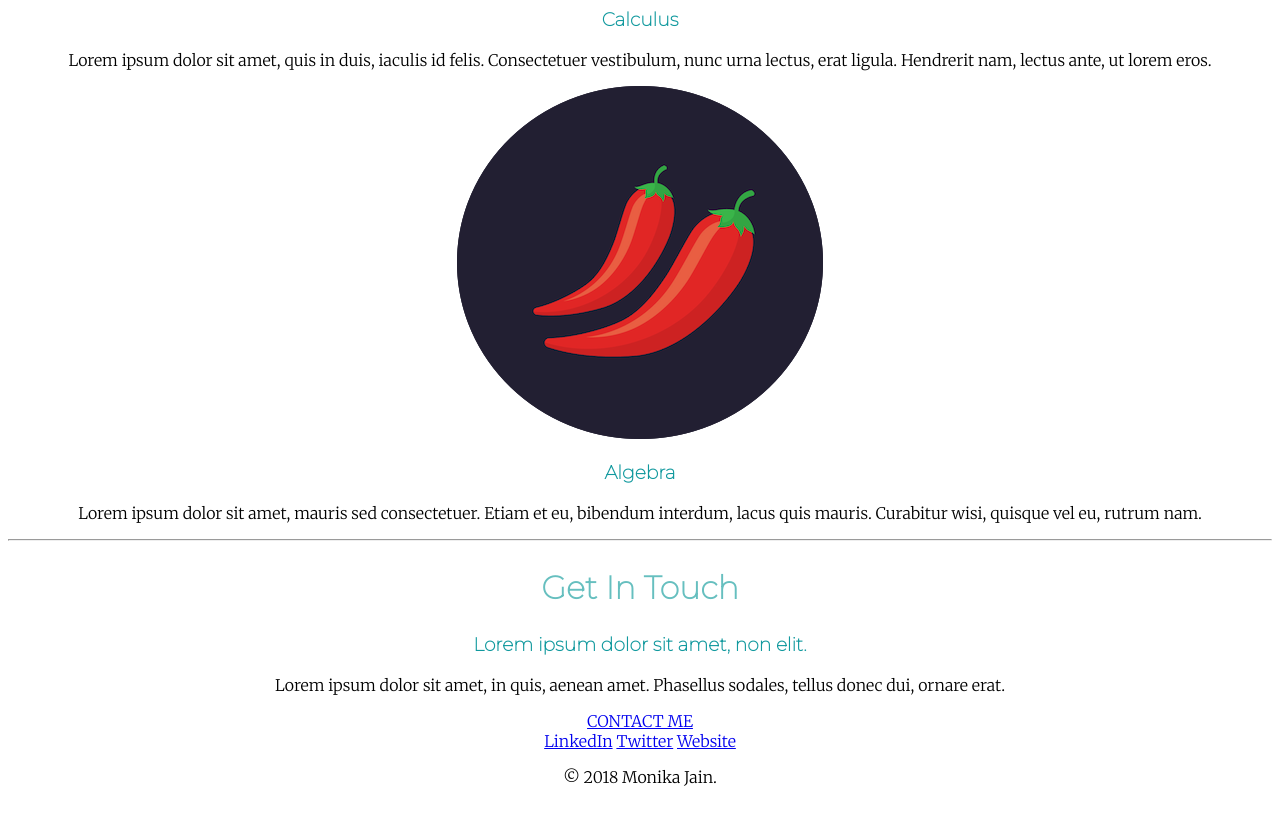
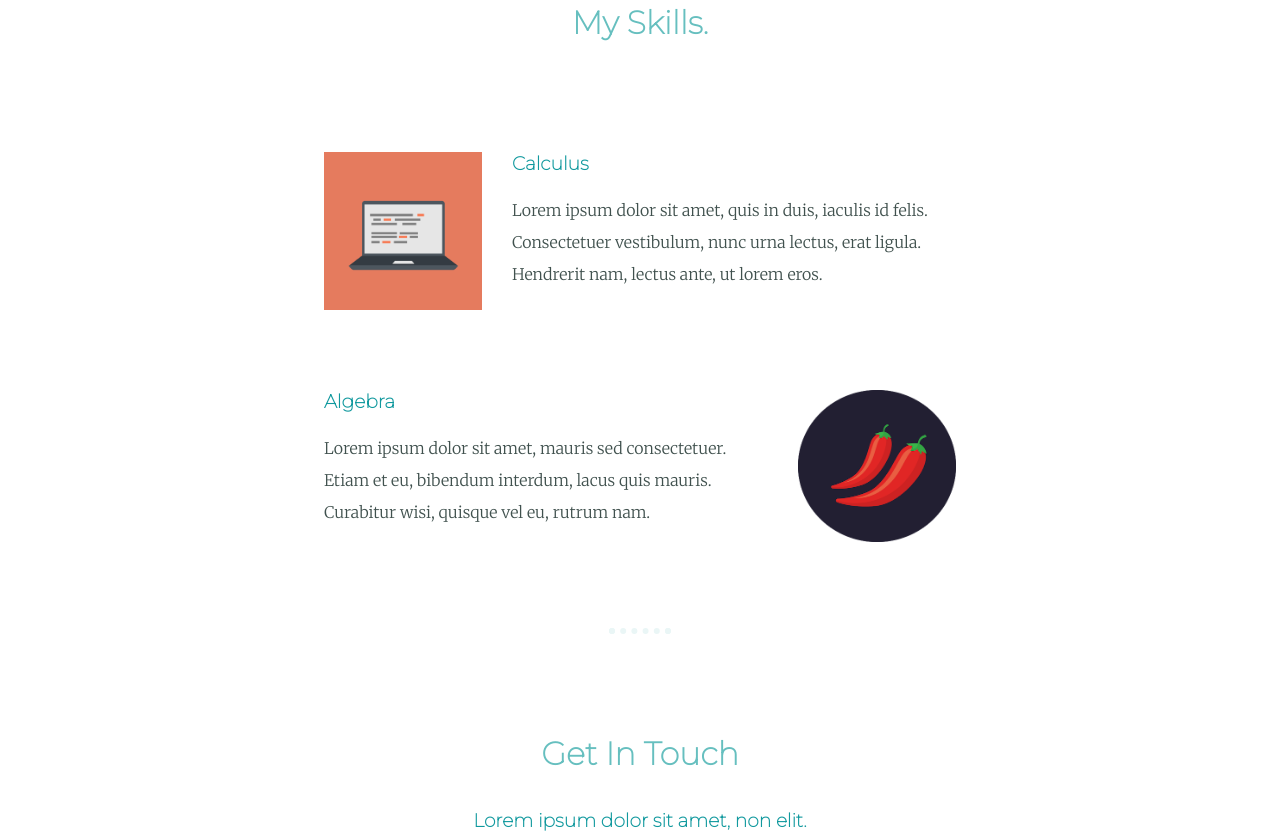
Before and after one commit to niteshjn/cv, a plain HTML site: page index.html in a window 1280 px wide. Shown: the part 1676-2511 px from the top of the page. Before the commit the page ends 2479 px from the top, so only its background shows below. Drawn offline with Linux system fonts and the light colour scheme.

Commit message:
Update styles.css

```diff
--- a/css/styles.css
+++ b/css/styles.css
@@ -1,18 +1,42 @@
-.top_container{
-  background-color:#eff8ff;
+.top-container{
+  background-color:#eaf6f6;
     padding-top: 50px;
   position: relative;
 }
 
-.middle_container{
+.middle-container{
+margin: 100px 0;
+}
+
+.bottom-container{
+padding: 50px 0 20px;
+  background-color: #66bfbf;
 
 }
+p{
 
-.bottom_container{
-
+  line-height: 2;
 }
 
+.intro{
+  width:30%;
+  margin:auto;
+}
+
+a{
+  color:#11999e;
+  margin:10px 20px;
+  font-family: 'Montserrat', sans-serif;
+text-decoration: none;
+}
+
+a:hover{
+  color:#eaf6f6
+}
+
+
 body{
+  color:40514e;
   margin-top: 0;
 
   text-align: center;
@@ -23,6 +47,7 @@ h1{
   margin-top: 100px;
   margin-bottom: 20px;
   font-family: 'Sacramento', cursive;
+  /* font-family: 'Kalam', cursive; */
   font-size: 5.65rem;
   color:#66bfbf;
 }
@@ -35,13 +60,27 @@ h2{
   color:#66bfbf;
 font-family: 'Montserrat', sans-serif;
 font-size: 2rem;
+padding-bottom: 10px;
 
 }
+
+p{
+  color: #40514e;
+}
+
+.copyright{
+
+  color:#eaf6f6;
+  font-size: 0.75rem;
+  padding:20px 0;
+}
+
+
 
 
 .top_cloud{
   padding-top: 30px;
-  right: 350px;
+  right: 250px;
 position: absolute;
 margin-right: 10px;
 
@@ -49,5 +88,76 @@ margin-right: 10px;
 
 .bottom_cloud{
 position:  absolute;
-left: 350px;
+left: 250px;
 }
+
+.skill-row{
+  width:50%;
+  margin: 100px auto 100px auto;
+  text-align: left;
+
+}
+
+.skill1-image{
+  width:25%;
+  float:left;
+  margin-right: 30px;
+}
+
+
+.skill2-image{
+  width:25%;
+  float:right;
+  margin-left: 30px;
+}
+/* .skill1-image{
+  height: 200px;
+} */
+
+#p-footer{
+  color: #eaf6f6;
+}
+
+.footer-link{
+  color:#11999e;
+}
+
+hr{
+border:dotted #eaf6f6 6px;
+border-bottom:none;
+width:4%;
+margin:100px auto;
+
+}
+
+.contact-message{
+  width:40%;
+  margin:40px auto 60px;
+}
+
+.btn {
+  margin-top: 50PX;
+  background: #66bfbf;
+  background-image: -webkit-linear-gradient(top, #66bfbf, #66bfbf);
+  background-image: -moz-linear-gradient(top, #66bfbf, #66bfbf);
+  background-image: -ms-linear-gradient(top, #66bfbf, #66bfbf);
+  background-image: -o-linear-gradient(top, #66bfbf, #66bfbf);
+  background-image: linear-gradient(to bottom, #66bfbf, #66bfbf);
+  -webkit-border-radius: 13;
+  -moz-border-radius: 13;
+  border-radius: 13px;
+  text-shadow: 1px 1px 3px #574057;
+  -webkit-box-shadow: 0px 1px 3px #4f0d4f;
+  -moz-box-shadow: 0px 1px 3px #4f0d4f;
+  box-shadow: 0px 1px 3px #4f0d4f;
+  font-family: 'Montserrat', sans-serif;
+  color: #ffffff;
+  font-size: 22px;
+  padding: 14px;
+  text-decoration: none;
+}
+
+.btn:hover {
+  background: #04b8cc;
+  text-decoration: none;
+}
```
